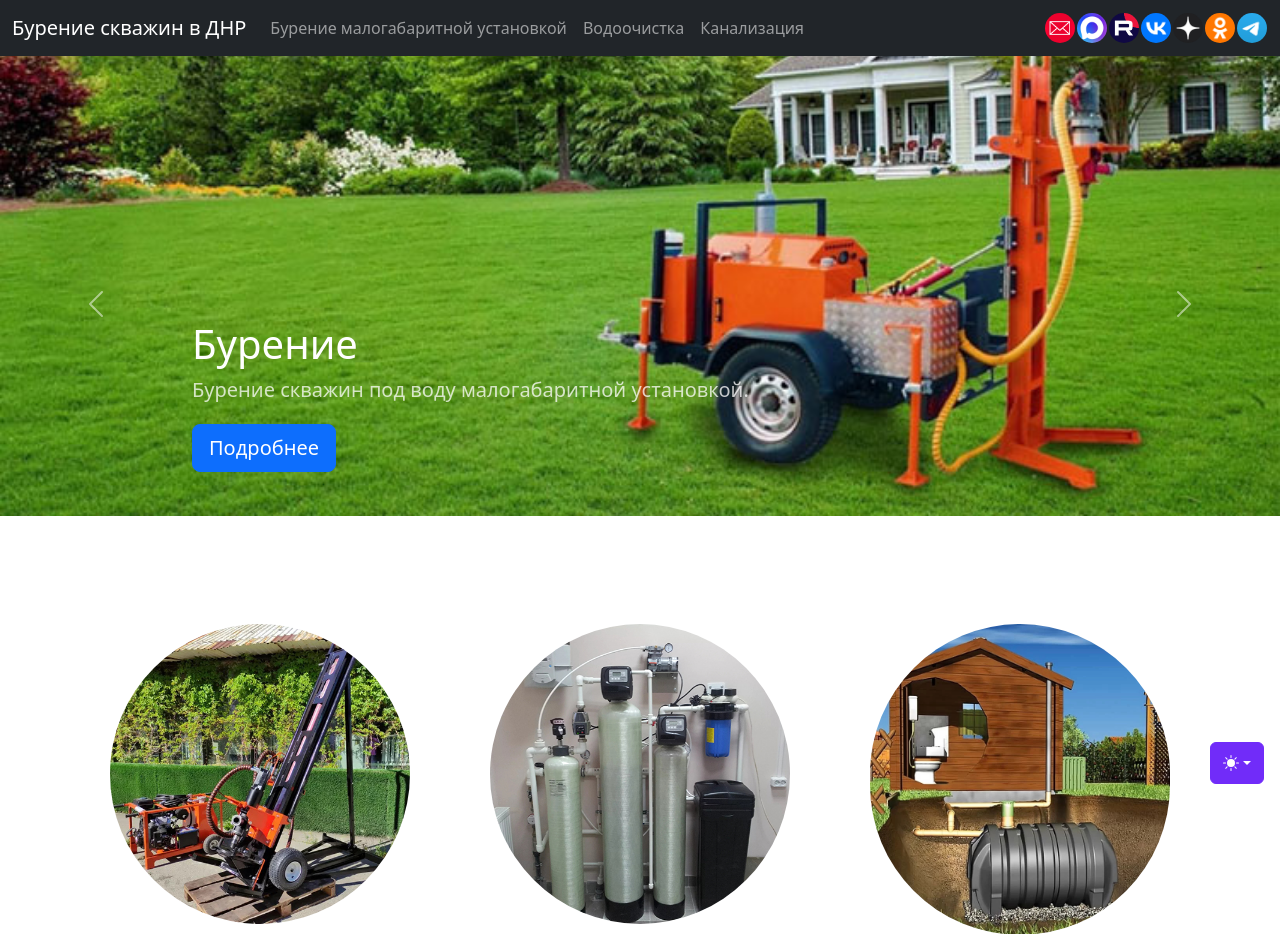
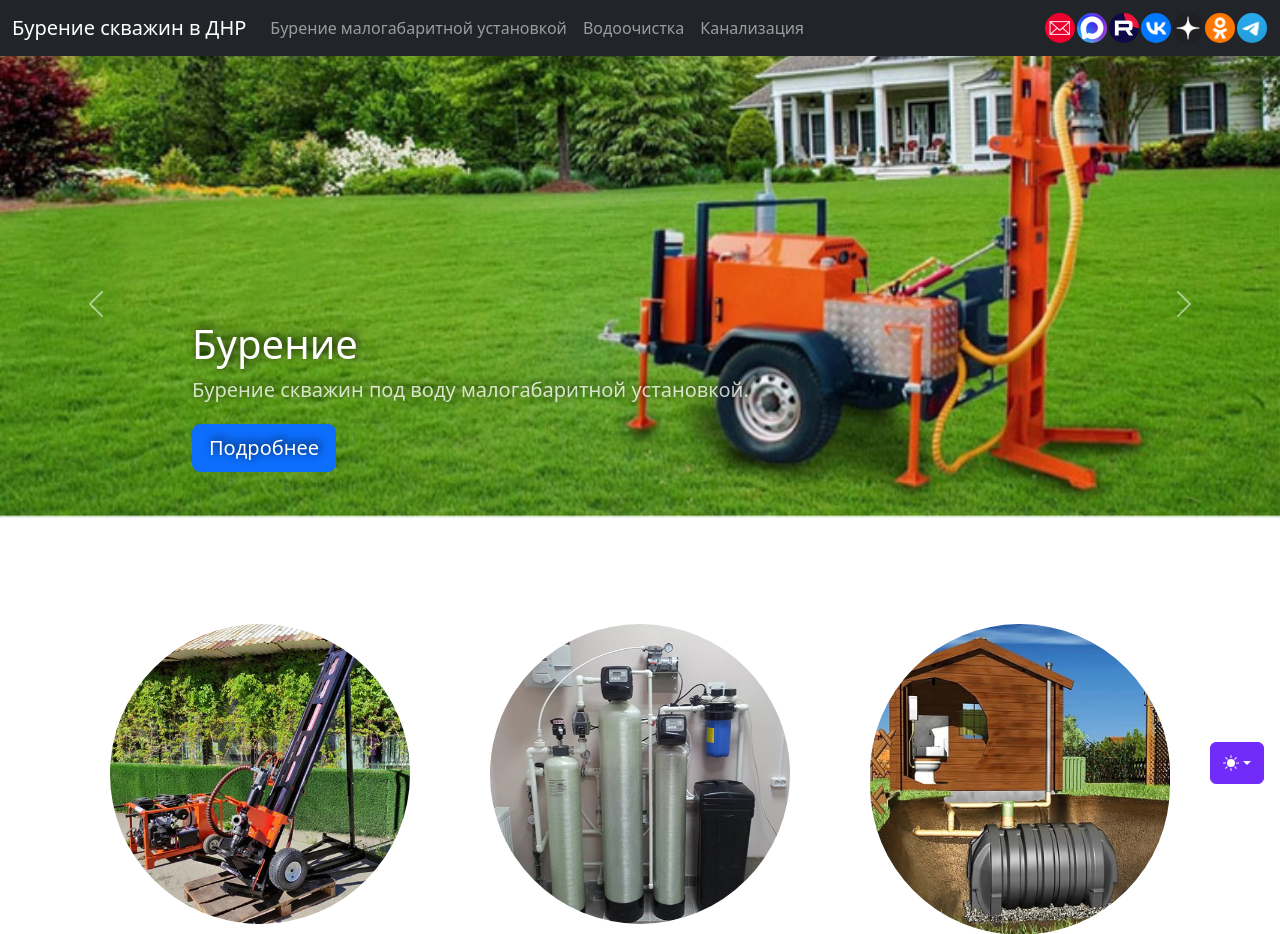
Before and after one commit to butko/bootstrap-burenie, a PHP site: page / in a window 1280 px wide. Shown: the top 934 px of the page. Run offline with PHP 8.4, Linux system fonts and the light colour scheme.

Commit message:
контур у букв

```diff
--- a/custom.css
+++ b/custom.css
@@ -46,6 +46,9 @@
 }
 .carousel-item img {
 	width:100%;
+}
+.carousel-caption h1, .carousel-caption p {
+    text-shadow: 2px -2px 10px black;
 }
 /*----------------------------------------------------
 	Описываем оформление и поведение блока, который содержит ссылки на социальные сети
```
